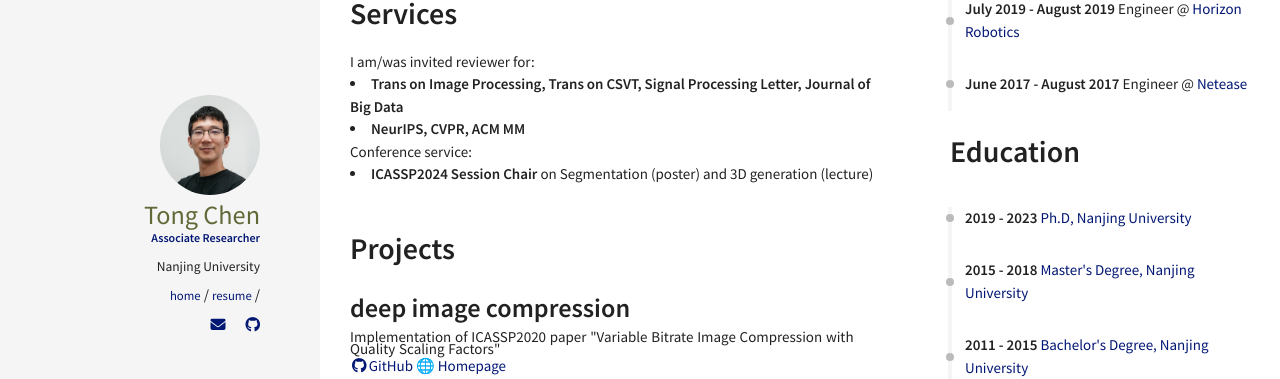
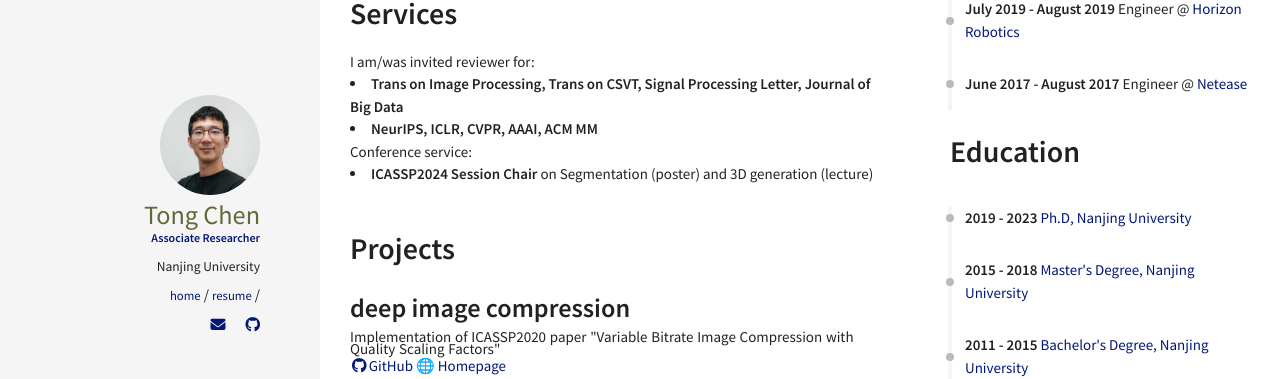
Before and after one commit to tongxyh/tongxyh.github.io, a Jekyll site: the page built from resume.html, in a window 1280 px wide. Shown: the part 223-602 px from the top of the page. Built offline with Jekyll 4.4.1, drawn with Linux system fonts in a browser that asks for light colours; nearby versions of some CDN libraries.

Commit message:
update review service

```diff
--- a/_includes/sections/about.html
+++ b/_includes/sections/about.html
@@ -9,7 +9,7 @@
 <div>
     I am/was invited reviewer for:
      <li><strong>Trans on Image Processing, Trans on CSVT, Signal Processing Letter, Journal of Big Data</strong></li>
-     <li><strong>NeurIPS, CVPR, ACM MM</strong></li>
+     <li><strong>NeurIPS, ICLR, CVPR, AAAI, ACM MM</strong></li>
     Conference service:
     <li><strong>ICASSP2024 Session Chair</strong> on Segmentation (poster) and 3D generation (lecture)</li>
 </div>
```
Also changed, not shown: _posts/2023-12-15-ICASSP24.md (+1 -1 lines).
